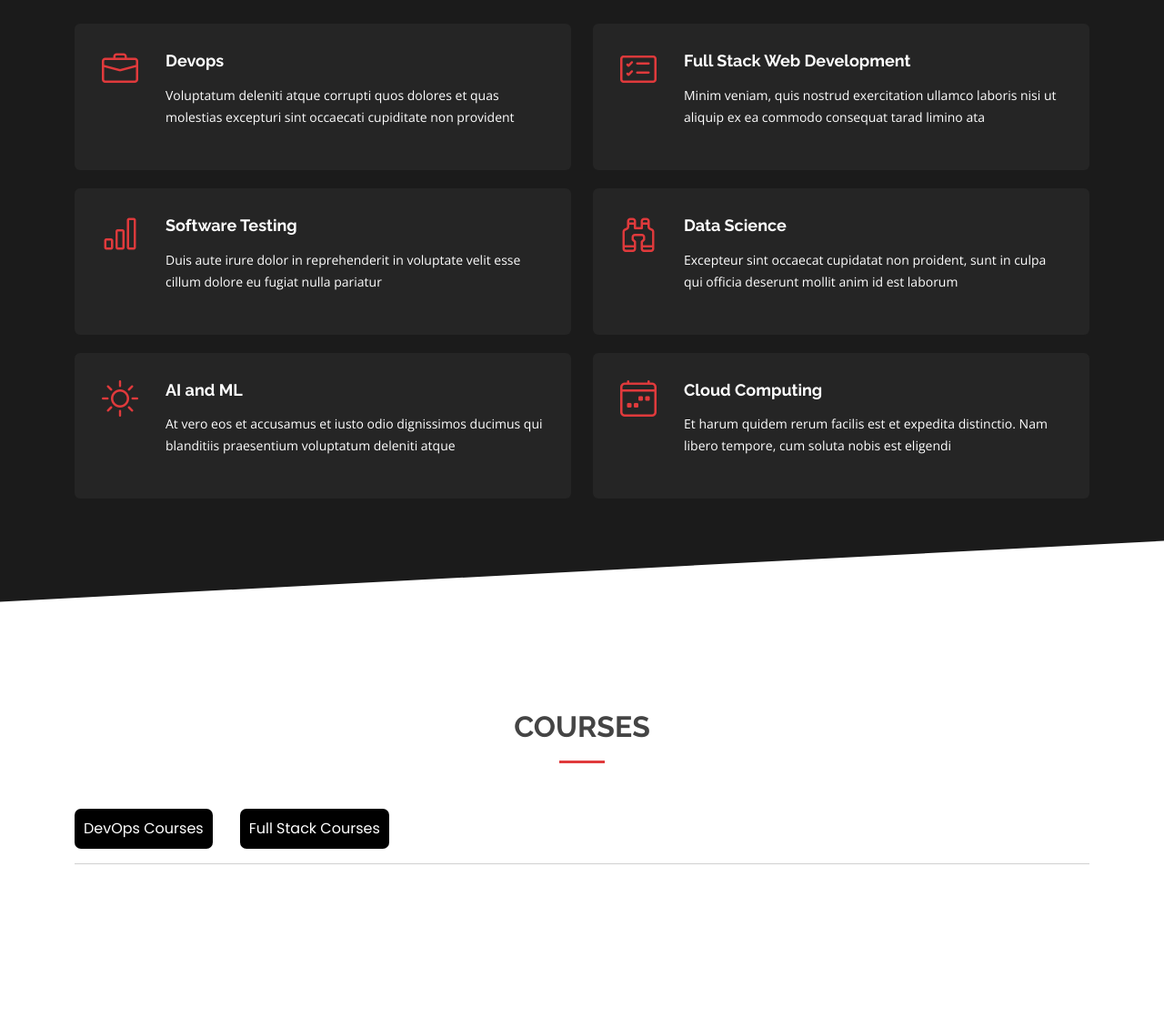
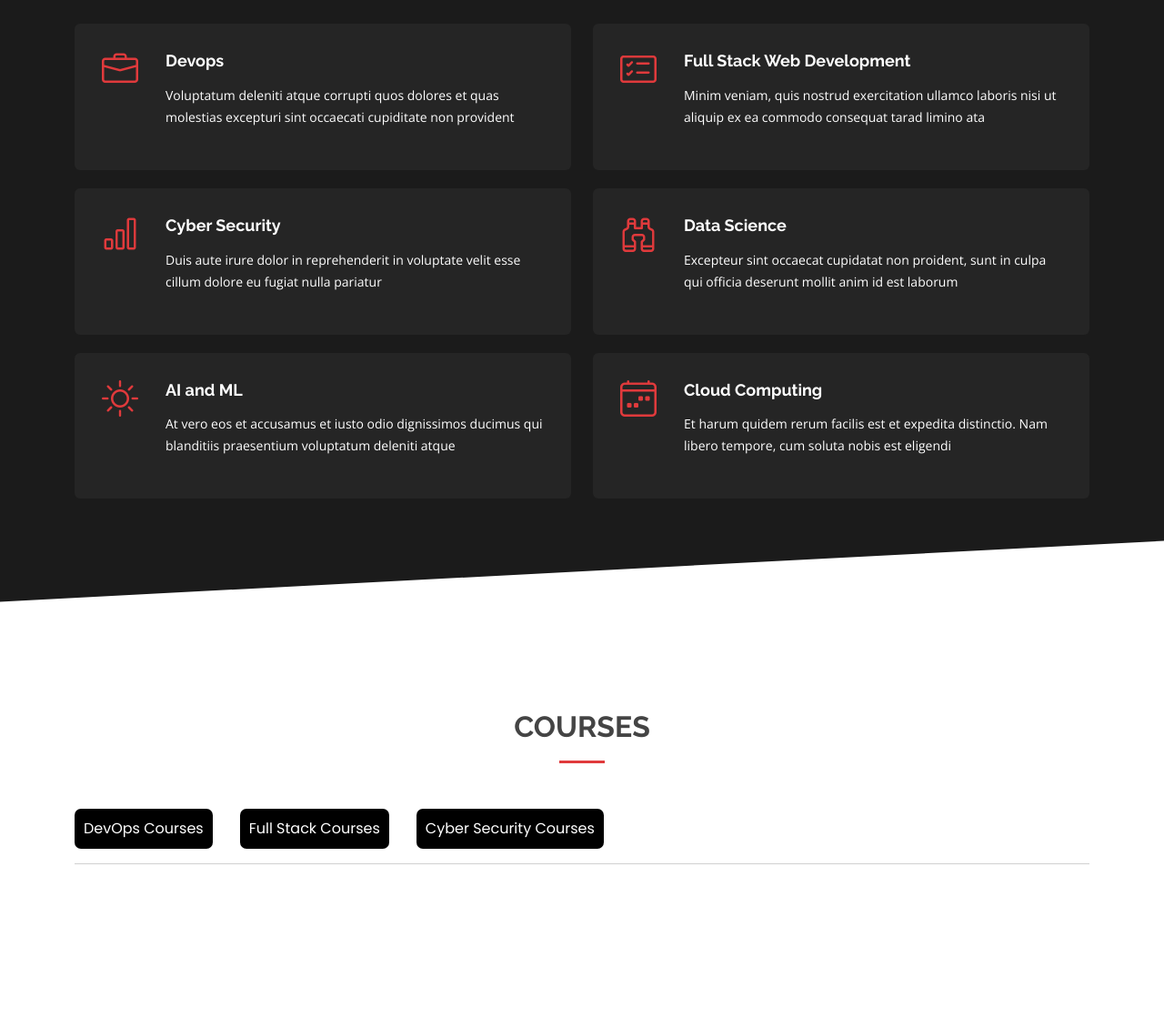
Before and after one commit to Mona5789/tekbind, a Django app: page / in a window 1280 px wide. Shown: the part 2865-3984 px from the top of the page at 91% size. Run offline with Django 4.2, Linux system fonts and the light colour scheme; data that the repository does not hold is empty; some libraries are stand-ins or nearby versions.

Commit message:
add cyber security

```diff
--- a/home/models.py
+++ b/home/models.py
@@ -97,7 +97,8 @@ class documents(models.Model):
 class course(models.Model):
     COURSETYPES = (
         ("DevOps","DevOps"),
-        ("Full stack", "Full stack")
+        ("Full stack", "Full stack"),
+        ("Cyber Security", "Cyber Security")
     )
     id = models.AutoField(primary_key=True)
     title = models.CharField(max_length=1000, null=True, default="")
--- a/templates/courses.html
+++ b/templates/courses.html
@@ -138,6 +138,7 @@
         <div class="course-types">
             <span class="course-item" name="DevOps">DevOps Courses</span>
             <span class="course-item" name="Full stack">Full Stack Courses</span>
+            <span class="course-item" name="Cyber Security">Cyber Security Courses</span>
         </div>
         <hr>
         <div class="row">
--- a/templates/index.html
+++ b/templates/index.html
@@ -556,7 +556,7 @@
             <div class="col-md-6 mt-4 mt-md-0">
               <div class="icon-box" data-aos="fade-up" data-aos-delay="300">
                 <i class="bi bi-bar-chart"></i>
-                <h4><a href="/static/#">Software Testing</a></h4>
+                <h4><a href="/static/#">Cyber Security</a></h4>
                 <p>
                   Duis aute irure dolor in reprehenderit in voluptate velit esse
                   cillum dolore eu fugiat nulla pariatur
@@ -608,6 +608,7 @@
         <div class="course-types">
             <span class="course-item" name="DevOps">DevOps Courses</span>
             <span class="course-item" name="Full stack">Full Stack Courses</span>
+            <span class="course-item" name="Cyber Security">Cyber Security Courses</span>
         </div>
         <hr>
         <div class="row">
--- a/templates/profile.html
+++ b/templates/profile.html
@@ -877,7 +877,7 @@
                         <option value="Devops">Devops</option>
                         <option value="Full stack">Full stack</option>
                         <option value="PowerBI">PowerBI</option>
-                        <option value="SW Testing">SW Testing</option>
+                        <option value="Cyber Security">Cyber Security</option>
                         <option value="ML and Data Science">
                           ML and Data Science
                         </option>
```
Also changed, not shown: home/migrations/0003_course.py.
